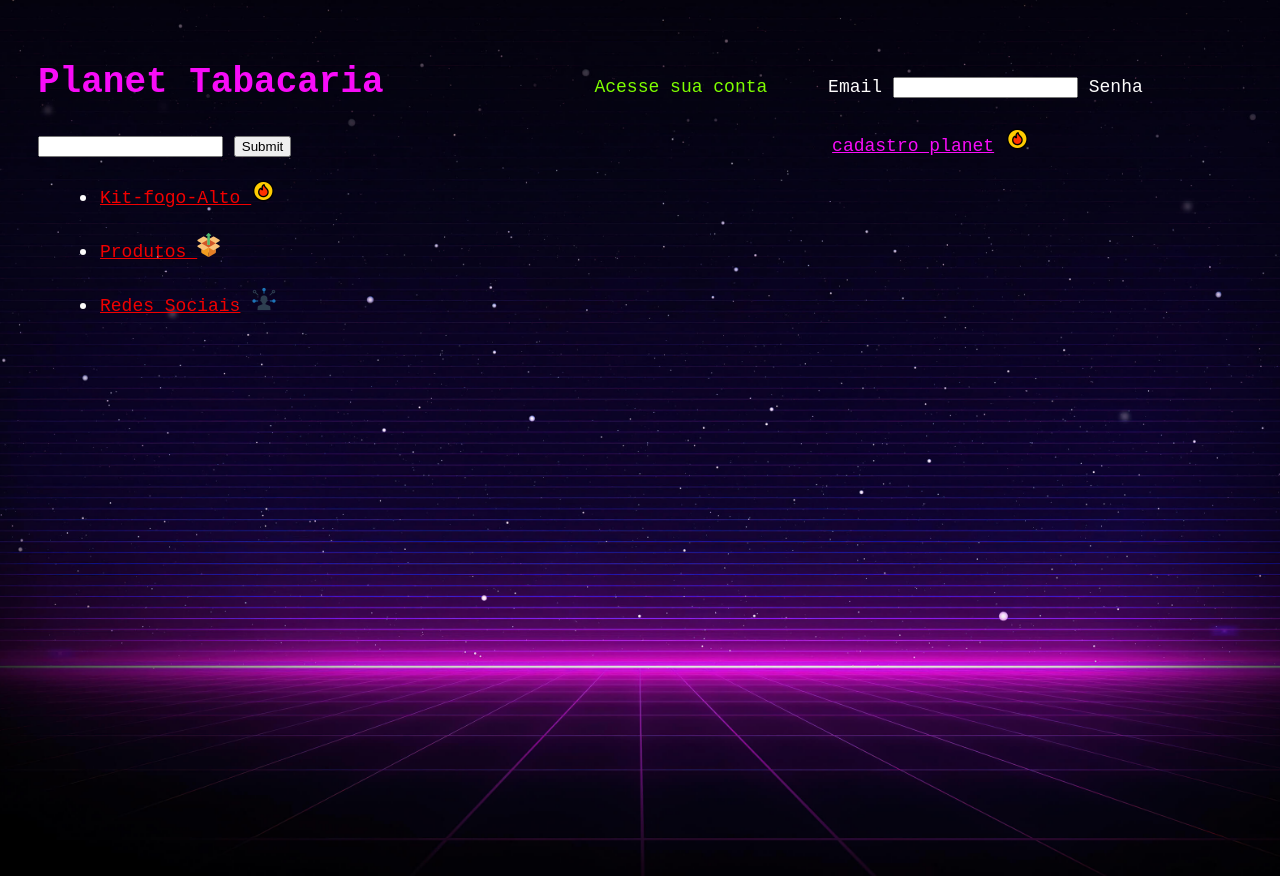
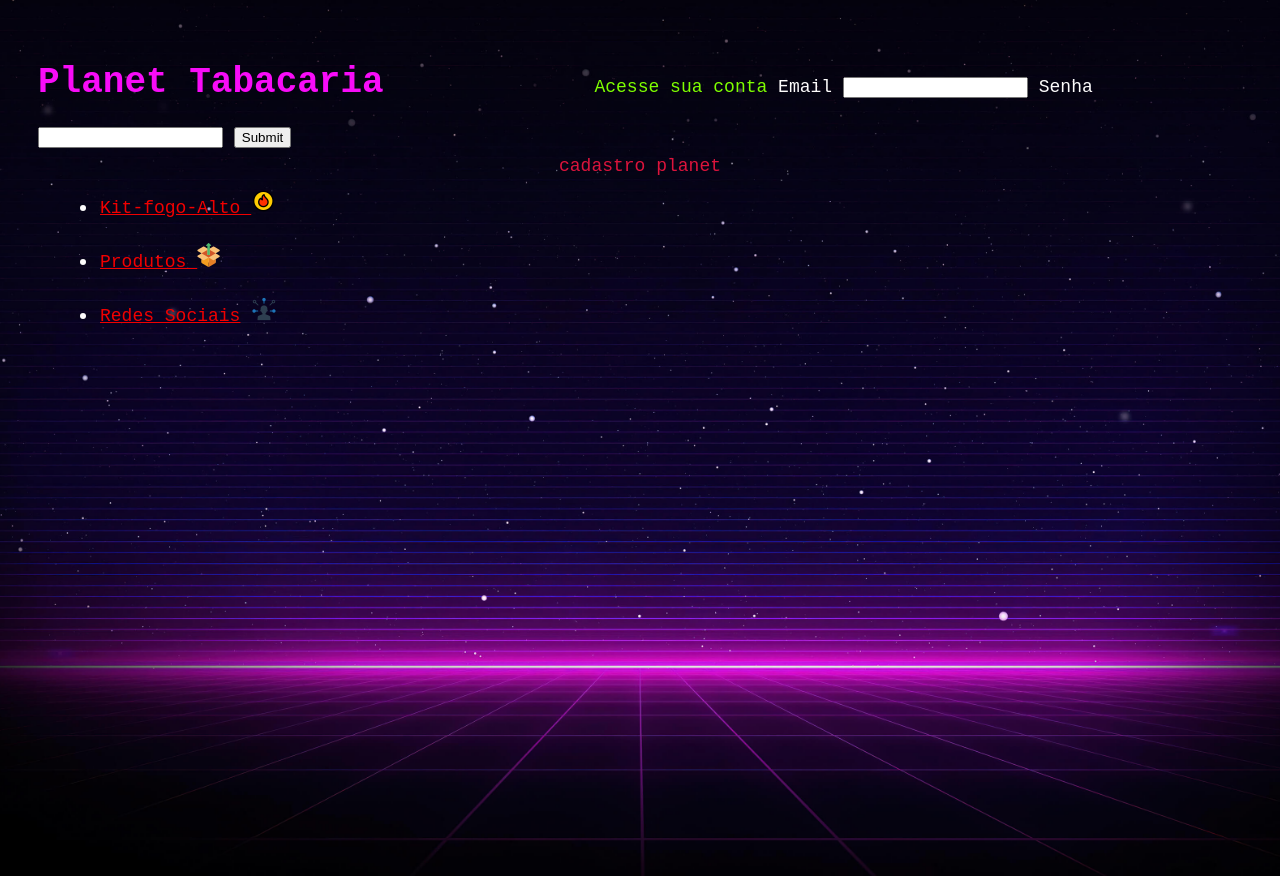
Before and after one commit to YannDarkz/Planet-Tabacaria, a plain HTML site: page index.html in a window 1280 px wide. Drawn offline with Linux system fonts and the light colour scheme.

Commit message:
commit inicial

```diff
--- a/index.html
+++ b/index.html
@@ -15,7 +15,7 @@
 
     <div class="info-contas">
         <H1 class="titulo">Planet Tabacaria</H1>
-        <p>Acesse sua conta</p>
+        <p class="inline-text">Acesse sua conta</p>
 
         <label for="email">Email</label>
         <input id="email" type="email">
@@ -25,8 +25,8 @@
 
         <input type="submit">
 
-       <a class="form" href="./formulário-cadastro/index.html">cadastro planet</a>
-       <img src="./src/Imagens-T/fire-logo.png" alt="logo-fogo" title="img-fogo">
+        <a class="form altura-linha sem-text-decoration" href="./formulário-cadastro/index.html"><p class=" inline-text2">cadastro planet</p></a>
+        <!-- <img src="./src/Imagens-T/fire-logo.png" alt="logo-fogo" title="img-fogo"> -->
 
 
     </div>
--- a/src/css/style.css
+++ b/src/css/style.css
@@ -19,11 +19,18 @@ h1 {
     color: blueviolet;
 }
 
-p {
+.inline-text {
     display: inline-block;
     color: chartreuse;
-    padding-right: 50px;
+    text-align: center;
 }
+
+.inline-text2 {
+    display: block;
+    text-align: center;
+
+}
+
 
 .titulo {
     display: inline-block;
@@ -46,7 +53,8 @@ h4 {
 
 .form {
     color: rgb(248, 12, 248);
-    padding-left: 530px;
+
+
 }
 
 
@@ -72,7 +80,7 @@ li {
 }
 
 img {
-    inline-size: auto;
+
 }
 
 .info-contas {
@@ -82,3 +90,16 @@ img {
 label {
     color: #fdfcfc;
 }
+
+.altura-linha {
+    line-height: 1px;
+
+
+
+
+}
+
+.sem-text-decoration{
+    text-decoration: none;
+    color: crimson;
+}
```
Also changed, not shown: formulário-cadastro/index.html (+12 -2 lines).
